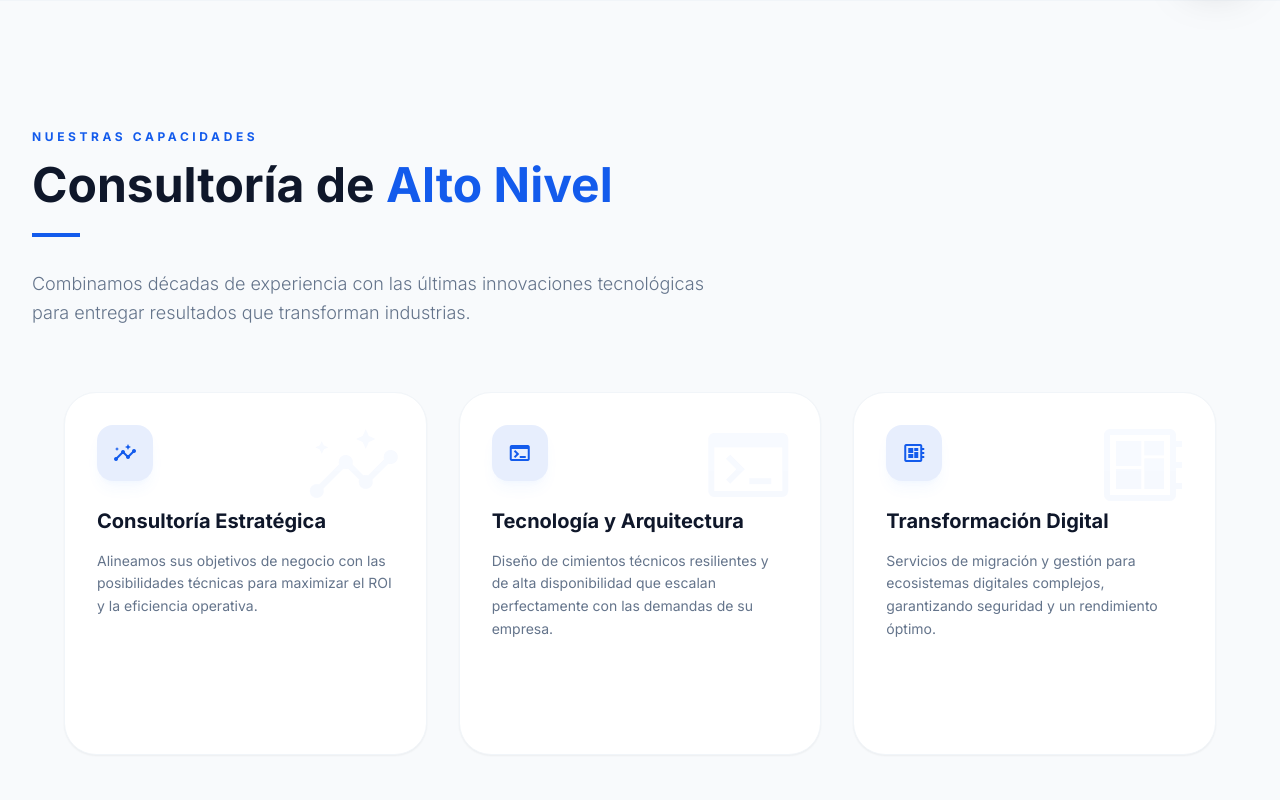
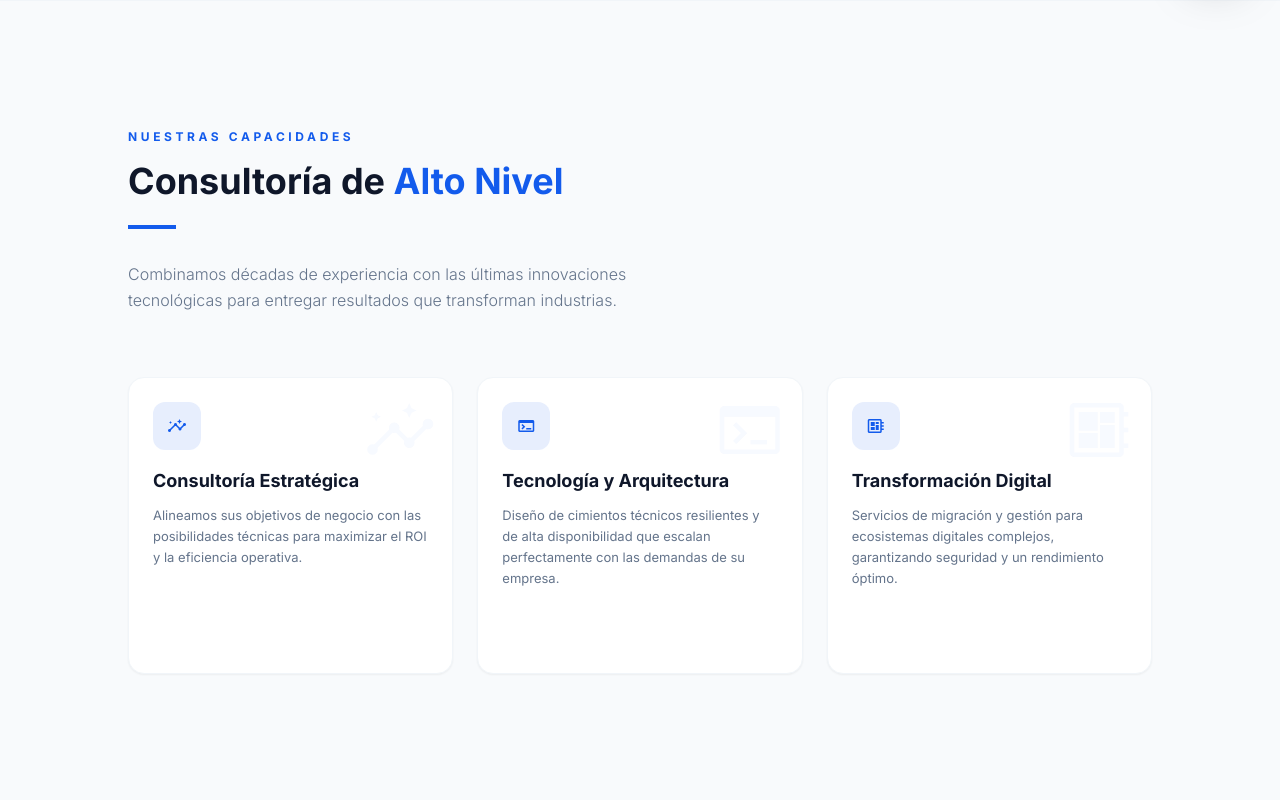
Before and after one commit to asinomas/paginaultima, a React (Vite) app in the folder Pagina_ultima/: page / in a window 1280 px wide. Shown: the part 800-1600 px from the top of the page. Built offline with nearby package versions, Linux system fonts and the light colour scheme.

Commit message:
Update Services.tsx

```diff
--- a/Pagina_ultima/src/components/Services.tsx
+++ b/Pagina_ultima/src/components/Services.tsx
@@ -25,15 +25,15 @@ const Services: React.FC<ServicesProps> = ({ onNavigate }) => {
 
   return (
     <section id="servicios" className="bg-slate-50 py-32 border-t border-slate-100">
-      <div className="container mx-auto max-w-7xl px-6 lg:px-8">
+      <div className="container mx-auto px-6 lg:px-8">
 
         {/* Encabezado: Título bicolor + Línea + Frase de Experiencia */}
-        <div className="mb-16">
+        <div className="max-w-5xl mx-auto mb-16">
           <h2 className="text-xs font-bold uppercase tracking-[0.3em] text-[#135bec] mb-4">
             Nuestras Capacidades
           </h2>
 
-          <h3 className="text-4xl md:text-5xl font-extrabold text-slate-900 mb-6">
+          <h3 className="text-3xl md:text-4xl font-extrabold text-slate-900 mb-6">
             Consultoría de <span className="text-[#135bec]">Alto Nivel</span>
           </h3>
 
@@ -41,44 +41,45 @@ const Services: React.FC<ServicesProps> = ({ onNavigate }) => {
           <div className="h-1 w-12 bg-[#135bec] mb-8"></div>
 
           {/* Frase de experiencia debajo de la línea */}
-          <p className="text-slate-500 max-w-2xl text-lg leading-relaxed font-light">
+          <p className="text-slate-500 max-w-xl text-base leading-relaxed font-light">
             Combinamos décadas de experiencia con las últimas innovaciones tecnológicas para entregar resultados que transforman industrias.
           </p>
         </div>
 
-        {/* Grid: Reducido proporcionalmente */}
-        <div className="grid grid-cols-1 gap-8 md:grid-cols-3 max-w-6xl mx-auto">
+        {/* Grid: Reducción final de escala (max-w-5xl y p-6) */}
+        <div className="grid grid-cols-1 gap-6 md:grid-cols-3 max-w-5xl mx-auto">
           {serviceItems.map((item, idx) => (
-            <div key={idx} className="group relative rounded-[2rem] bg-white p-8 shadow-sm border border-slate-100 transition-all duration-500 hover:shadow-2xl hover:-translate-y-2 overflow-hidden">
+            <div key={idx} className="group relative rounded-2xl bg-white p-6 shadow-sm border border-slate-100 transition-all duration-500 hover:shadow-xl hover:-translate-y-1 overflow-hidden">
 
-              {/* Icono decorativo de fondo ajustado */}
-              <div className="absolute top-0 right-0 p-6 opacity-[0.03] group-hover:opacity-[0.08] transition-opacity">
-                <span className="material-symbols-outlined !text-8xl text-[#135bec]">{item.icon}</span>
+              {/* Icono decorativo de fondo más pequeño */}
+              <div className="absolute top-0 right-0 p-4 opacity-[0.03] group-hover:opacity-[0.06] transition-opacity">
+                <span className="material-symbols-outlined !text-7xl text-[#135bec]">{item.icon}</span>
               </div>
 
               <div className="relative z-10">
-                {/* Icono ajustado de size-16 a size-14 */}
-                <div className="mb-7 flex size-14 items-center justify-center rounded-2xl bg-[#135bec]/10 text-[#135bec] transition-all duration-500 group-hover:bg-[#135bec] group-hover:text-white group-hover:rotate-[10deg] shadow-lg shadow-blue-500/5">
-                  <span className="material-symbols-outlined !text-2xl">{item.icon}</span>
+                {/* Icono ajustado a size-12 */}
+                <div className="mb-5 flex size-12 items-center justify-center rounded-xl bg-[#135bec]/10 text-[#135bec] transition-all duration-500 group-hover:bg-[#135bec] group-hover:text-white group-hover:rotate-[6deg]">
+                  <span className="material-symbols-outlined !text-xl">{item.icon}</span>
                 </div>
 
-                {/* Título ajustado de text-2xl a text-xl */}
-                <h4 className="mb-4 text-xl font-bold text-slate-900 group-hover:text-[#135bec] transition-colors leading-tight">
+                {/* Título ajustado a text-lg */}
+                <h4 className="mb-3 text-lg font-bold text-slate-900 group-hover:text-[#135bec] transition-colors leading-tight">
                   {item.title}
                 </h4>
 
-                <p className="text-slate-500 leading-relaxed text-sm">
+                {/* Texto ajustado a text-xs/sm */}
+                <p className="text-slate-500 leading-relaxed text-[13px]">
                   {item.description}
                 </p>
               </div>
 
-              {/* Botón Saber más con la flecha */}
-              <div className="mt-8 pt-7 border-t border-slate-50 opacity-0 group-hover:opacity-100 transition-all transform translate-y-4 group-hover:translate-y-0">
+              {/* Botón Saber más más discreto */}
+              <div className="mt-6 pt-5 border-t border-slate-50 opacity-0 group-hover:opacity-100 transition-all transform translate-y-2 group-hover:translate-y-0">
                  <button
                   onClick={() => onNavigate?.('services')}
-                  className="text-[11px] font-bold uppercase tracking-widest text-[#135bec] flex items-center gap-2"
+                  className="text-[10px] font-bold uppercase tracking-widest text-[#135bec] flex items-center gap-2"
                 >
-                   Saber más <span className="material-symbols-outlined !text-sm">arrow_forward</span>
+                   Saber más <span className="material-symbols-outlined !text-[14px]">arrow_forward</span>
                  </button>
               </div>
             </div>
```
